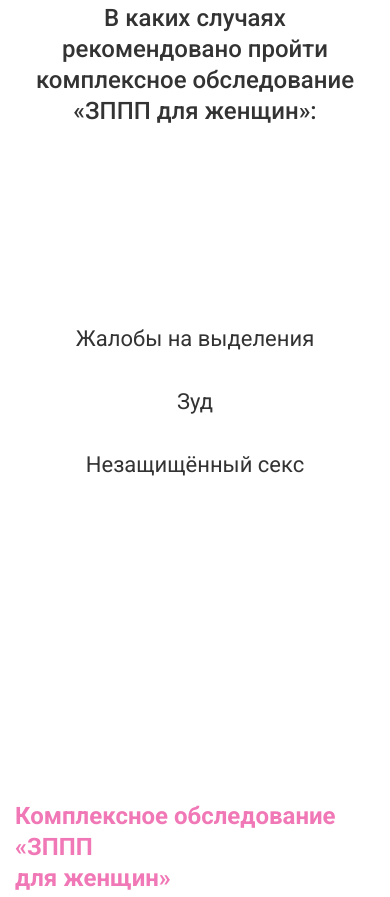
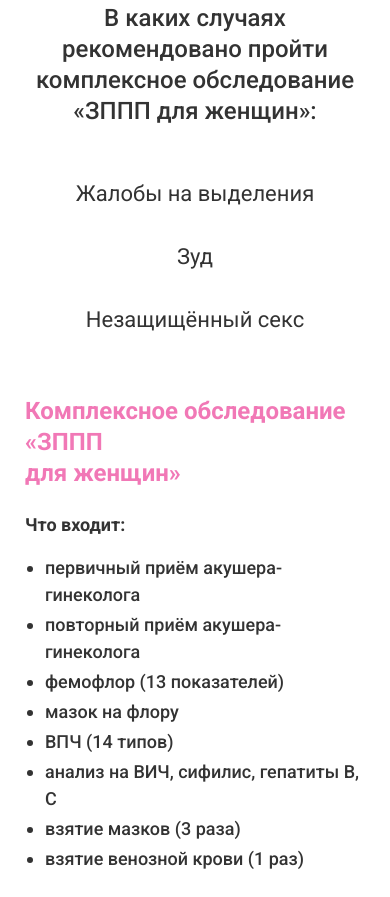
Before and after one commit to altnic/medoklend2, a plain HTML site: page index.html in a window 390 px wide. Shown: the part 1594-2491 px from the top of the page. Drawn offline with nearby package versions, Linux system fonts and the light colour scheme; a script that the page names is missing.

Commit message:
feat: fix 3

```diff
--- a/styles/main.css
+++ b/styles/main.css
@@ -1241,6 +1241,8 @@ input {
   .cases__list {
     -ms-grid-columns: 1fr;
     grid-template-columns: 1fr;
+    padding-top: 25px;
+    padding-bottom: 25px;
   }
   .cases__list-item {
     display: -webkit-box;
@@ -1260,9 +1262,26 @@ input {
   .cases__list-item span {
     text-align: center;
   }
+  .program {
+    padding-top: 0px;
+    padding-bottom: 25px;
+  }
   .program__column-left,
   .program__column-right {
-    padding: 0;
+    padding-right: 5px;
+    padding-top: 10px;
+    padding-left: 10px;
+    padding-bottom: 10px;
+  }
+  .program-list-action__item {
+    font-size: 18px;
+  }
+  .program-list-action {
+    list-style-type: disc;
+    padding-left: 20px;
+  }
+  .program__column-right .program-list-action {
+    padding-left: 25px;
   }
 }
 @media (max-width: 578px){
```
Also changed, not shown: 1 other file.
